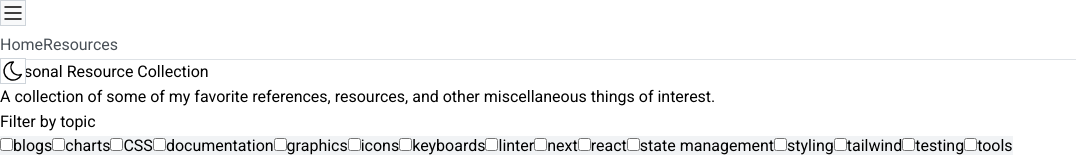
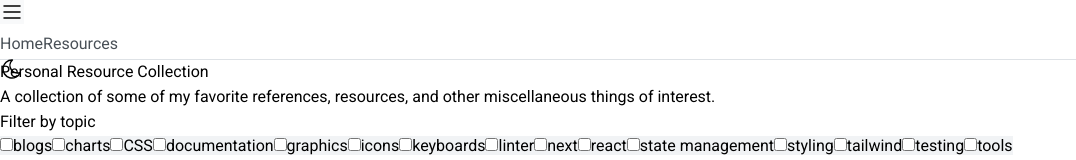
Before and after one commit to bryyytl/profile-website, a Next.js app: page /resources in a window 1280 px wide. Shown: the top 160 px of the page, without its empty margins (0-1076 px from the left). Built offline with nearby package versions, Linux system fonts and the light colour scheme.

Commit message:
Tweaks to action icon styling

```diff
--- a/src/components/shell/footer/index.tsx
+++ b/src/components/shell/footer/index.tsx
@@ -7,7 +7,7 @@ const Footer = (): ReactElement => {
   return (
     <div className="gap-4 flex items-center justify-between">
       <CopywriteText />
-      <div className="gap-2 flex items-center justify-start">
+      <div className="gap-0.5 flex items-center justify-start">
         <GitHubNavigationActionIcon />
         <LinkedInNavigationActionIcon />
       </div>
--- a/src/styles/tailwind.css
+++ b/src/styles/tailwind.css
@@ -3,11 +3,8 @@
 
 @layer components {
   .action-icon {
-    background-color: var(--mantine-color-default);
-    border: 1px solid var(--mantine-color-default-border);
     border-radius: var(--radius-md);
     padding: var(--spacing);
-    box-shadow: var(--shadow-xs);
 
     &:hover {
       background-color: var(--mantine-color-default-hover);
@@ -19,9 +16,6 @@
     }
 
     @mixin dark {
-      background-color: var(--mantine-color-default);
-      border: 1px solid var(--mantine-color-default-border);
-
       &:hover {
         background-color: var(--mantine-color-default-hover);
       }
```
